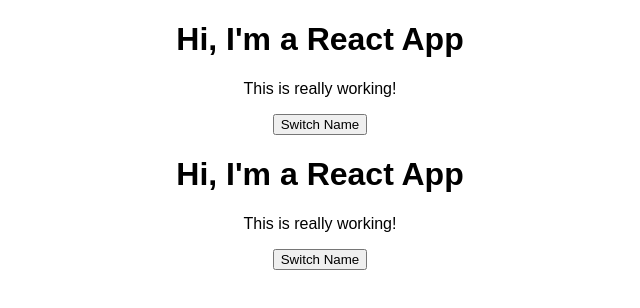
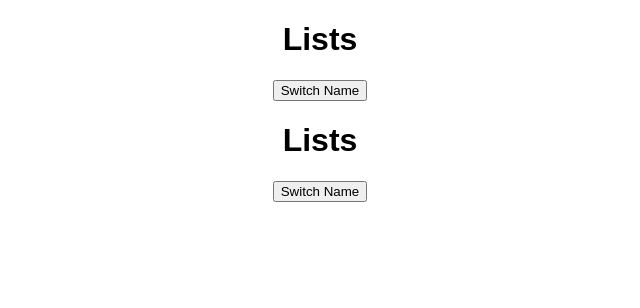
Before and after one commit to gonzaloamadio/react-playground, a React (Create React App) app: page / in a window 1280 px wide. Shown: the top 308 px of the page, without its empty margins (320-960 px from the left). Built offline with nearby package versions, Linux system fonts and the light colour scheme.

Commit message:
Working with lists, indexes, bindings

```diff
--- a/src/App.js
+++ b/src/App.js
@@ -4,9 +4,11 @@
 // import StateClassBased from './components/state/class-based'
 // import StateHook from './components/state/use-state-hoook'
 // import Pmbc from './components/events-functions/pass-methods-btw-components'
-import ConditionalRender from './components/presentational/conditional-render'
-import ConditionalRenderUpgraded from './components/presentational/conditional-render-upgraded'
-
+// import ConditionalRender from './components/presentational/conditional-render'
+// import ConditionalRenderUpgraded from './components/presentational/conditional-render-upgraded'
+// import UnmutableWayOfUpdateState from './components/state/unmutable-way'
+import Lists from './components/presentational/lists'
+import ListsBinding from './components/presentational/lists-function-binding'
 
 class App extends Component {
   render() {
@@ -15,8 +17,11 @@
         {/* <StateClassBased /> */}
         {/* <StateHook /> */}
         {/* <Pmbc /> */}
-        <ConditionalRender />
-        <ConditionalRenderUpgraded />
+        {/* <ConditionalRender /> */}
+        {/* <ConditionalRenderUpgraded /> */}
+        {/* <UnmutableWayOfUpdateState /> */}
+        <Lists />
+        <ListsBinding />
       </div>
     );
   }
--- a/src/components/state/Person.js
+++ b/src/components/presentational/Person2.js
@@ -5,6 +5,7 @@
         <div>
             <p>I'm {props.name} and I am {props.age} years old!</p>
             <p>{props.children}</p>
+            <input type="text" onChange={props.changed} value={props.name} />
             {props.clickDelete && <button onClick={props.clickDelete}>Delete me</button>}
         </div>
     )
--- /dev/null
+++ b/src/components/presentational/lists-function-binding.js
@@ -0,0 +1,84 @@
+import React, { Component } from 'react';
+import Person from './Person2';
+
+class ListsBinding extends Component {
+  state = {
+    persons: [
+      { id: 'asd', name: 'Max', age: 28 },
+      { id: 'qwe', name: 'Manu', age: 29 },
+    ],
+    showPersons: false
+  };
+
+  togglePerson = () => {
+    const doesShow = this.state.showPersons;
+    this.setState({showPersons: !doesShow});
+  };
+
+  handleDeletePerson = (personIndex) => {
+    // THIS IS A BAD IDEA. As persons is a pointer, we are mutating the original data
+    // with splice. And this can lead to unpredictable apps
+    // const persons = this.state.persons // pointer
+
+    // THE WAY: this two are equivalent. But spread operator (...) is the modern way
+    // We whould always update in an unmutable fashion, i.e not updating the original data
+    // const persons = this.state.persons.slice()
+    const persons = [...this.state.persons]
+
+    persons.splice(personIndex,1)
+    this.setState({persons:persons})
+  }
+
+  nameChangeHandler = (event, personId) => {
+      const personIndex = this.state.persons.findIndex(per => {
+        return per.id === personId
+      })
+      // Create a copy of the person
+      const person = {...this.state.persons[personIndex]}
+      // Alternative way
+      // const person = Object.assign({}, this.state.person[personIndex])
+
+      person.name = event.target.value
+
+      // Create a copy of the person value of the sate (between [] and not {} to preserve type)
+      const persons = [...this.state.persons]
+      persons[personIndex] = person
+      this.setState({persons:persons})
+  }
+
+  render() {
+
+    let persons = null;
+
+    if( this.state.showPersons ){
+      persons = (
+          <div>
+              {this.state.persons.map( (person,index) => {
+                return (
+                  <Person
+                  clickDelete={this.handleDeletePerson.bind(this,index)}
+                  name={person.name}
+                  age={person.age}
+                  key={person.id}
+                //   This anonym function is the one executed on the onChange
+                // Thats why it receives the event object
+                  changed={(event) => this.nameChangeHandler(event, person.id)}
+                  />
+                )
+              })
+              }
+          </div>
+      );
+    }
+
+    return (
+      <div className="App">
+        <h1>Lists</h1>
+        <button onClick={this.togglePerson}>Switch Name</button>
+        {persons}
+      </div>
+    );
+  }
+}
+
+export default ListsBinding;
--- /dev/null
+++ b/src/components/presentational/lists.js
@@ -0,0 +1,65 @@
+import React, { Component } from 'react';
+import Person from './Person';
+
+class Lists extends Component {
+  state = {
+    persons: [
+      { id: 'asd', name: 'Max', age: 28 },
+      { id: 'qwe', name: 'Manu', age: 29 },
+    ],
+    showPersons: false
+  };
+
+  togglePerson = () => {
+    const doesShow = this.state.showPersons;
+    this.setState({showPersons: !doesShow});
+  };
+
+  handleDeletePerson = (personIndex) => {
+    // THIS IS A BAD IDEA. As persons is a pointer, we are mutating the original data
+    // with splice. And this can lead to unpredictable apps
+    // const persons = this.state.persons // pointer
+
+    // THE WAY: this two are equivalent. But spread operator (...) is the modern way
+    // We whould always update in an unmutable fashion, i.e not updating the original data
+    // const persons = this.state.persons.slice()
+    const persons = [...this.state.persons]
+
+    persons.splice(personIndex,1)
+    this.setState({persons:persons})
+  }
+
+  render() {
+
+    let persons = null;
+
+    if( this.state.showPersons ){
+      persons = (
+          <div>
+              {this.state.persons.map( (person,index) => {
+                return (
+                  <Person
+                  clickDelete={this.handleDeletePerson.bind(this,index)}
+                  name={person.name}
+                  age={person.age}
+                  key={person.id}
+                  />
+                )
+              })
+              }
+          </div>
+      );
+    }
+
+    return (
+      <div className="App">
+        <h1>Lists</h1>
+        <button onClick={this.togglePerson}>Switch Name</button>
+        {/* We can only use simple expressions in the curly braces. Not block expressions like if(){} */}
+        {persons}
+      </div>
+    );
+  }
+}
+
+export default Lists;
```
